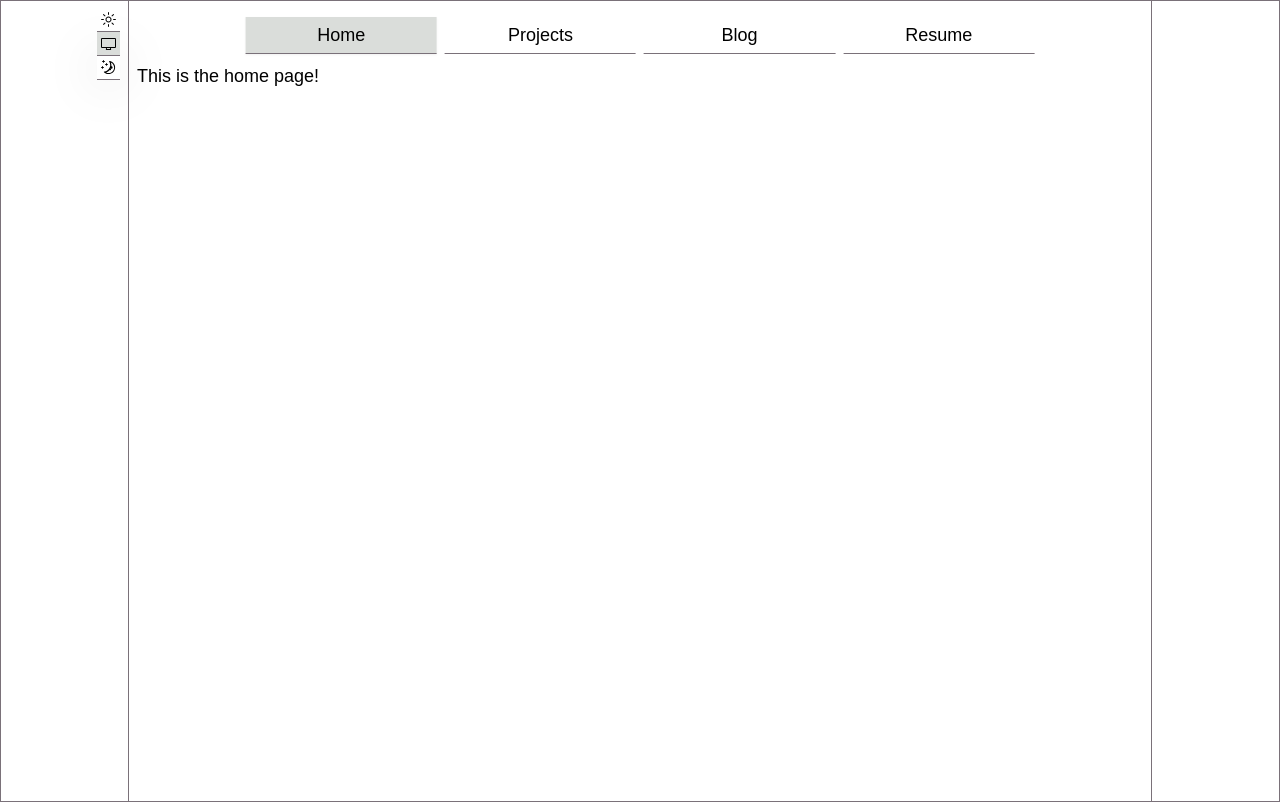
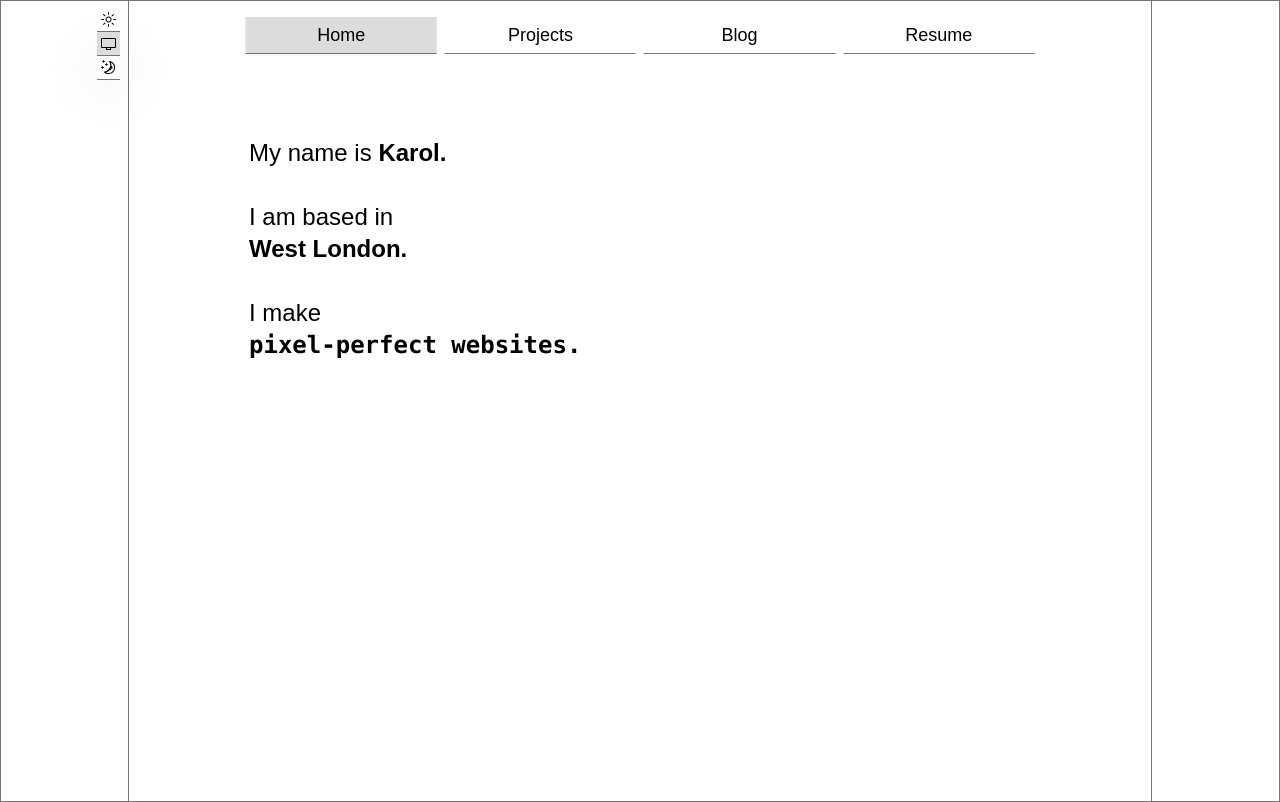
Before and after one commit to Kr33L/Small-projects-collection, a Next.js app: page / in a window 1280 px wide. Built offline with nearby package versions, Linux system fonts and the light colour scheme; a web font is replaced by a local one.

Commit message:
feat: added some placeholder text in home page

```diff
--- a/src/app/page.tsx
+++ b/src/app/page.tsx
@@ -1,9 +1,18 @@
 export const metadata = {
 	title: 'Karol Olechno | Home',
-	description:
-		"Karol Olechno's personal website showcasing his projects, skills and more.",
+	description: "Karol Olechno's personal website showcasing his projects, skills and more.",
 };
 
 export default function HomePage() {
-	return <p>This is the home page!</p>;
+	return (
+		<p className="relative flex max-w-prose translate-y-1/2 flex-col text-2xl sm:translate-x-28 sm:translate-y-1/3">
+			<span>
+				My name is <span className="font-bold duration-1000">Karol.</span>
+			</span>
+			<span className="mt-8">I am based in</span>
+			<span className="font-bold duration-1000"> West London.</span>
+			<span className="mt-8">I make</span>
+			<span className="font-mono font-bold duration-1000">pixel-perfect websites.</span>
+		</p>
+	);
 }
```
